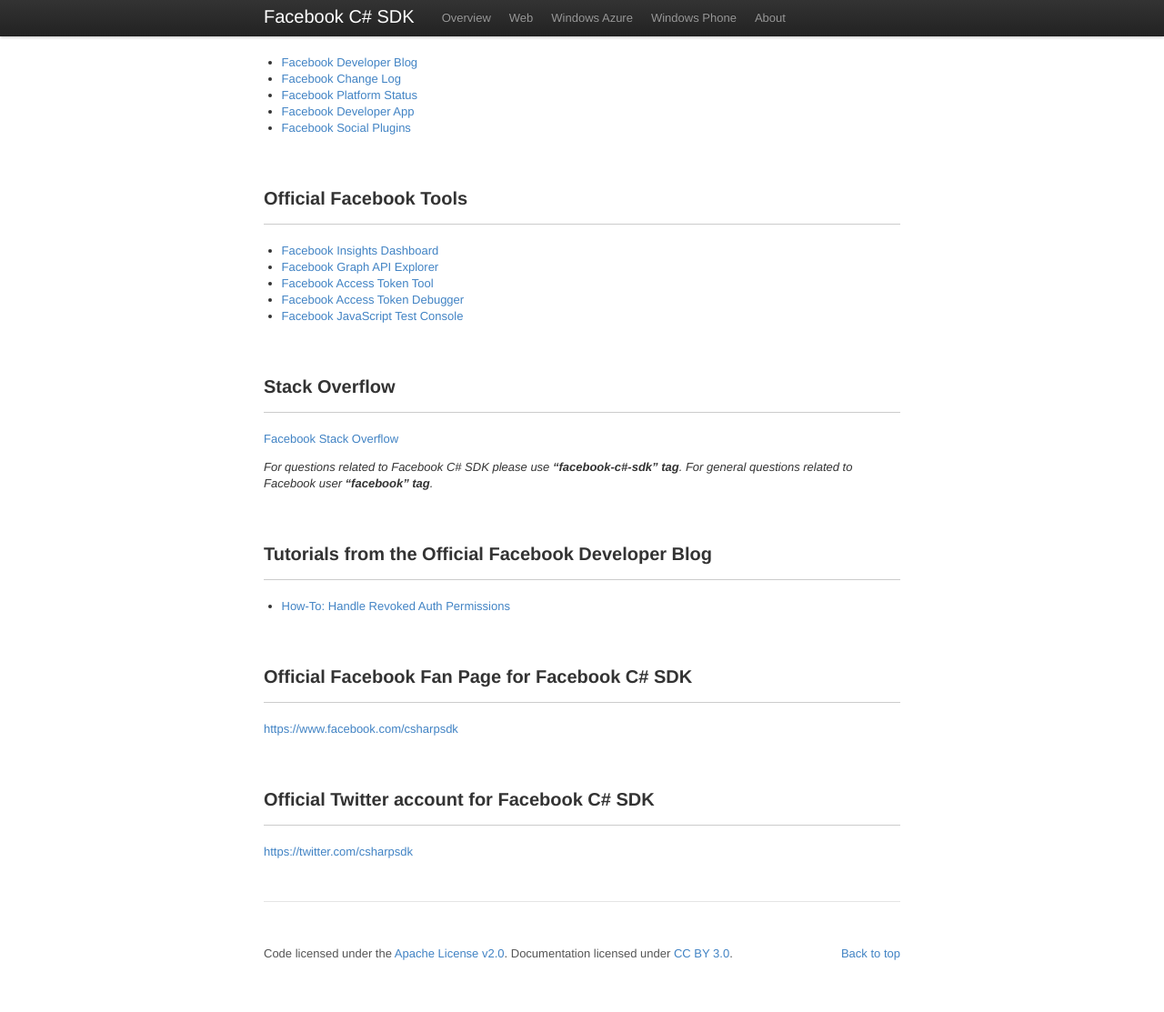
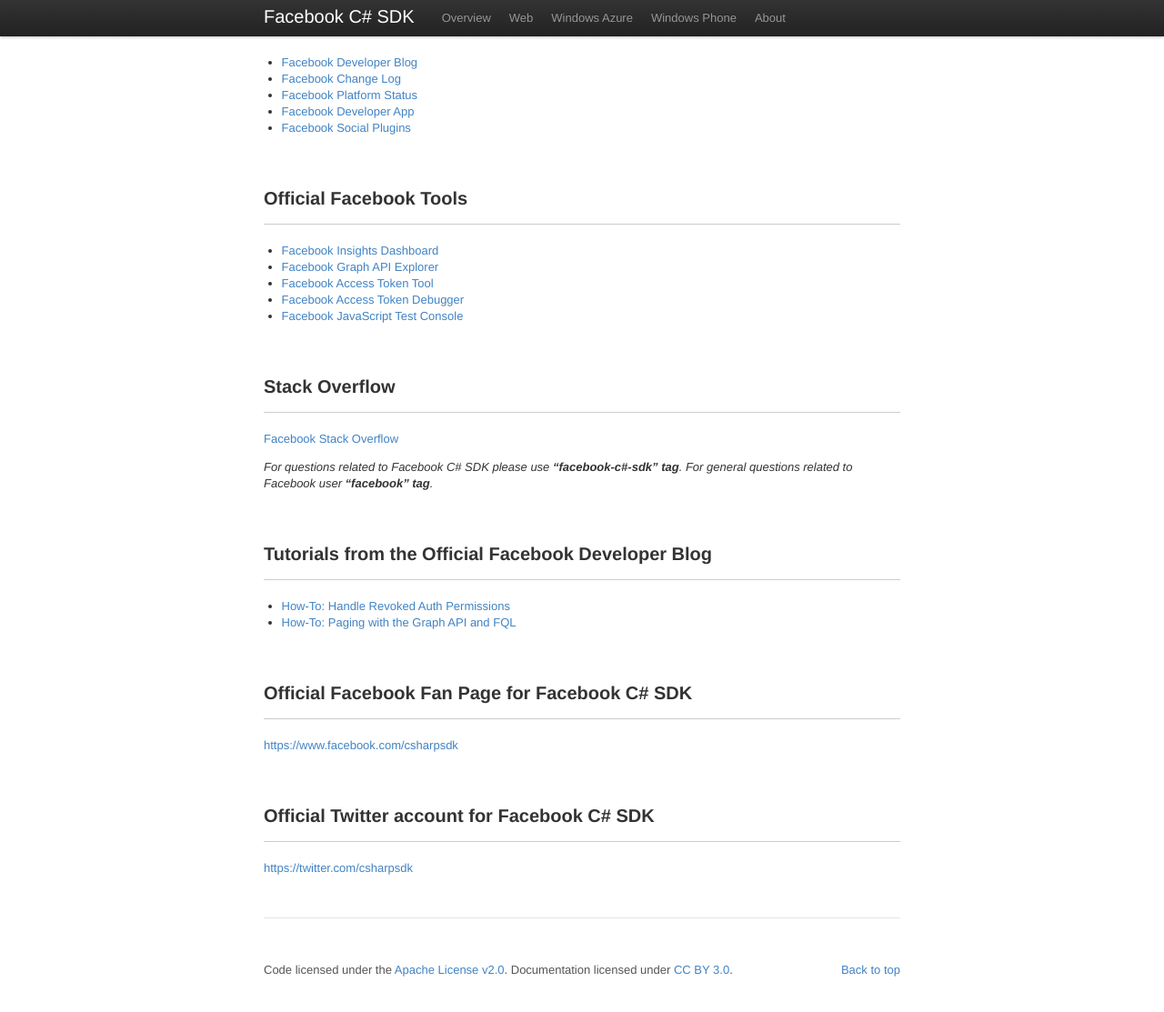
Before and after one commit to facebook-csharp-sdk/facebook-csharp-sdk.github.com, a Jekyll site: the page built from docs/facebook-links.md, in a window 1280 px wide and 1125 px high. Shown: the top 1113 px of the window at 91% size. Built offline with Jekyll 4.4.1, drawn with Linux system fonts in a browser that asks for light colours; Markdown is read by kramdown in place of the engine named in the settings.

Commit message:
link - How-To: Paging with the Graph API and FQL]

```diff
--- a/docs/facebook-links.md
+++ b/docs/facebook-links.md
@@ -24,6 +24,7 @@ _For questions related to Facebook C# SDK please use **"facebook-c#-sdk" tag**.
 # Tutorials from the Official Facebook Developer Blog
 
 * [How-To: Handle Revoked Auth Permissions](https://developers.facebook.com/blog/post/576/)
+* [How-To: Paging with the Graph API and FQL](https://developers.facebook.com/blog/post/478/)
 
 # Official Facebook Fan Page for Facebook C# SDK
 [https://www.facebook.com/csharpsdk](https://www.facebook.com/csharpsdk)
```
